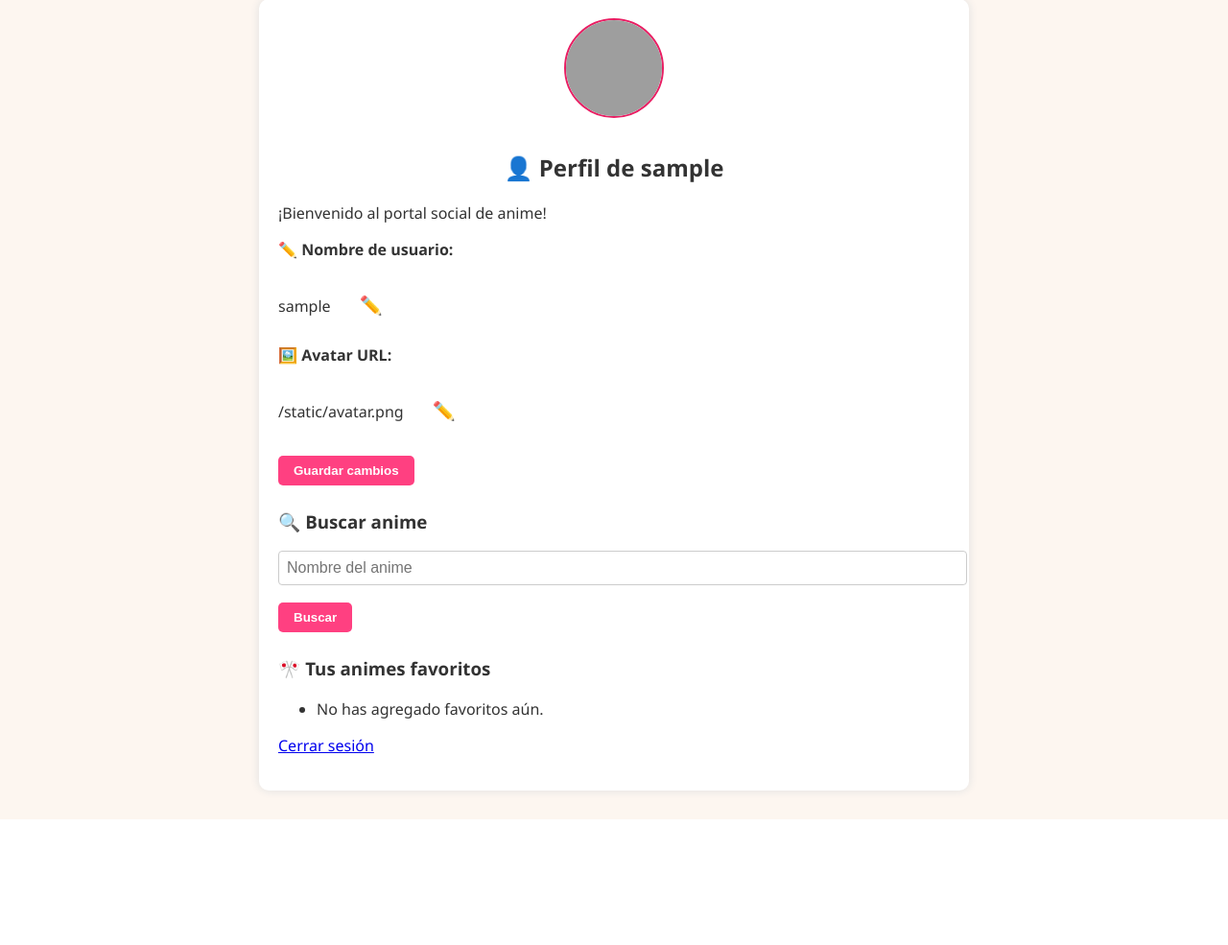
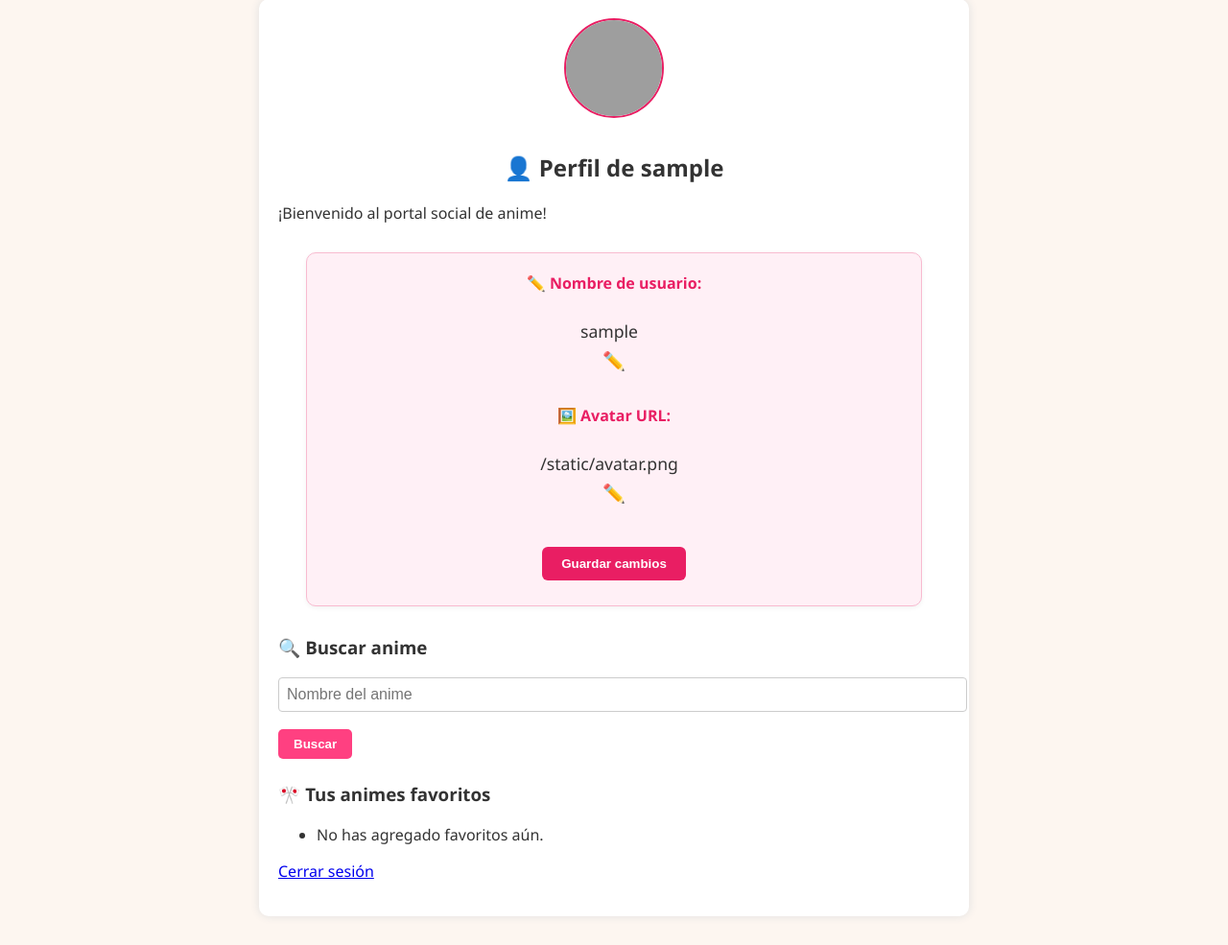
Before and after one commit to AdrianRochaC/anime, a Flask app: page /profile in a window 1280 px wide. Shown: the part 142-1127 px from the top of the page at 96% size. Before the commit the page ends 996 px from the top, so only its background shows below. Run offline with Flask 3, Linux system fonts and the light colour scheme; the visitor is signed in with stand-in values (Sample User, id 1); data that the repository does not hold is empty; grey boxes are pictures that could not be loaded.

Commit message:
arreglo estilos

```diff
--- a/app/static/style.css
+++ b/app/static/style.css
@@ -156,3 +156,71 @@ textarea, input {
     cursor: pointer;
     font-size: 1.2em;
 }
+
+/* 👤 Editor de perfil */
+.profile-editor {
+    text-align: center;
+    margin: 30px auto;
+    padding: 20px;
+    border: 1px solid #f8bbd0;
+    border-radius: 10px;
+    background-color: #fff0f6;
+    box-shadow: 0 2px 5px rgba(0,0,0,0.05);
+    max-width: 600px;
+}
+
+/* ✏️ Campos editables */
+.editable-field {
+    margin-bottom: 20px;
+    text-align: left;
+    display: flex;
+    flex-direction: column;
+    align-items: center;
+}
+
+.editable-field label {
+    font-weight: bold;
+    margin-bottom: 5px;
+    color: #e91e63;
+}
+
+.editable-field span {
+    font-size: 1.1em;
+    margin-bottom: 5px;
+    color: #333;
+}
+
+.editable-field input {
+    padding: 8px;
+    width: 90%;
+    max-width: 400px;
+    border: 1px solid #ccc;
+    border-radius: 5px;
+    font-size: 1em;
+    margin-bottom: 8px;
+}
+
+.editable-field button {
+    background: none;
+    border: none;
+    cursor: pointer;
+    font-size: 1.2em;
+    color: #e91e63;
+    margin-top: -5px;
+}
+
+/* 💾 Botón guardar */
+.profile-editor button[type="submit"] {
+    background-color: #e91e63;
+    color: white;
+    border: none;
+    padding: 10px 20px;
+    border-radius: 6px;
+    font-weight: bold;
+    cursor: pointer;
+    margin-top: 10px;
+}
+
+.profile-editor button[type="submit"]:hover {
+    background-color: #d81b60;
+}
--- a/app/templates/profile.html
+++ b/app/templates/profile.html
@@ -20,6 +20,7 @@
             <h2>👤 Perfil de {{ user.username }}</h2>
         </div>
         <p>¡Bienvenido al portal social de anime!</p>
+        <div class="profile-editor">
             <form method="POST" action="{{ url_for('profile') }}">
                 <div class="editable-field">
                     <label>✏️ Nombre de usuario:</label><br>
@@ -39,6 +40,7 @@
 
                 <button type="submit">Guardar cambios</button>
             </form>
+        </div>
 
 
         <!-- 🔍 Aquí va el bloque que me compartiste -->
```
Lines whose indentation alone changed are shown as unchanged.
